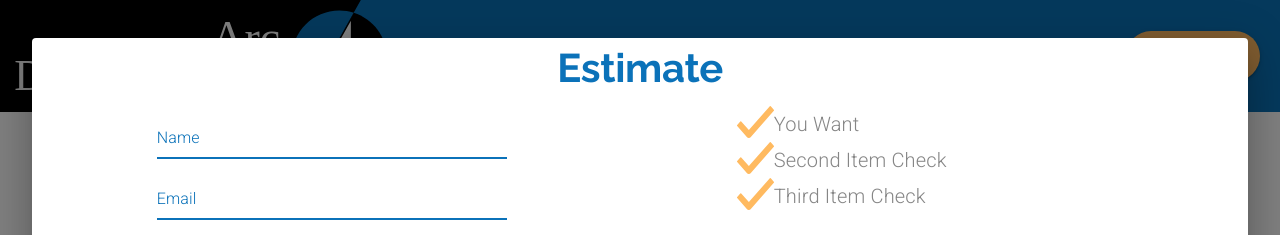
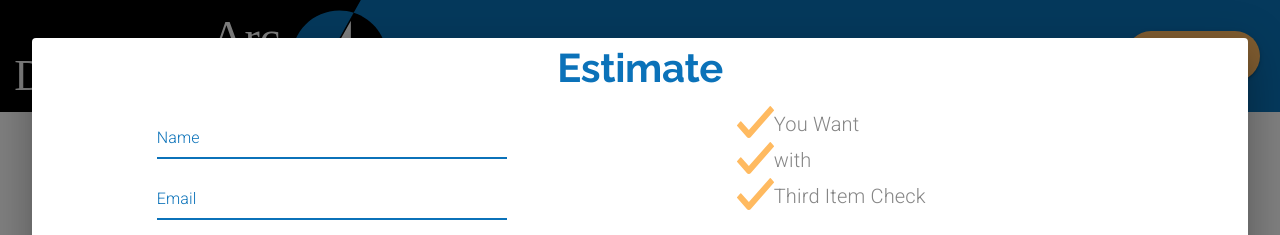
Before and after one commit to SepantaJoshani/Arc-Dev-Clone, a React (Create React App) app: page /estimate in a window 1280 px wide. Both pictures are taken after a click on the button "Get Estimate". Shown: the part 423-658 px from the top of the page. Built offline with nearby package versions, Linux system fonts and the light colour scheme.

Commit message:
displaying the second check conditionally with grammer logic

```diff
--- a/src/components/ui/Header.js
+++ b/src/components/ui/Header.js
@@ -128,7 +128,7 @@
    }
   },
   appbar:{
-    zIndex:theme.zIndex.modal + 1
+    zIndex:theme.zIndex.modal + 1,
   }
 }));
 
--- a/src/pages/Estimate.js
+++ b/src/pages/Estimate.js
@@ -177,13 +177,11 @@
 
   const dialogFirstCheckStatement = `for ${
     //if only web application is selected...
-    platforms.indexOf("Web Application") > -1 &&
-    platforms.length === 1
+    platforms.indexOf("Web Application") > -1 && platforms.length === 1
       ? //then finish sentence here
         "a Web Application."
       : //otherwise, if web application and another platform is selected...
-      platforms.indexOf("Web Application") > -1 &&
-        platforms.length === 2
+      platforms.indexOf("Web Application") > -1 && platforms.length === 2
       ? //then finish the sentence here
         `a Web Application and an ${platforms[1]}.`
       : //otherwise, if only one platform is selected which isn't web application...
@@ -199,7 +197,7 @@
       ? //then finish the sentence here
         "a Web Application, an iOS Application, and an Android Application."
       : null
-  }`
+  }`;
 
   const onChange = (event) => {
     let isValid;
@@ -261,9 +259,8 @@
   };
 
   const getPlatforms = () => {
+    let newPlatforms = [];
     if (questions.length > 2) {
-      let newPlatforms = [];
-
       questions
         .filter(
           (question) =>
@@ -275,6 +272,23 @@
         .map((option) => newPlatforms.push(option.title));
 
       setPlatforms(newPlatforms);
+    }
+  };
+  const getFeatures = () => {
+    if (questions.length > 2) {
+      let newFeatures = [];
+
+      questions
+        .filter(
+          (question) =>
+            question.title === "Which features do you expect to use?"
+        )
+        .map((question) => question.options.filter((option) => option.selected))
+        .map((option) =>
+          option.map((newFeature) => newFeatures.push(newFeature.title))
+        );
+
+      setFeatures(newFeatures);
     }
   };
 
@@ -415,6 +429,7 @@
               setIsDialogOpen(true);
               getTotal();
               getPlatforms();
+              getFeatures();
             }}
             variant="contained"
             className={classes.estimateButton}
@@ -516,8 +531,9 @@
                       <img src={check} alt="checkmark" />
                     </Grid>
                     <Grid item>
-                      <Typography variant="body1">You Want {service}
-                      {platforms.length>0 && dialogFirstCheckStatement}
+                      <Typography variant="body1">
+                        You Want {service}
+                        {platforms.length > 0 && dialogFirstCheckStatement}
                       </Typography>
                     </Grid>
                   </Grid>
@@ -526,7 +542,37 @@
                       <img src={check} alt="checkmark" />
                     </Grid>
                     <Grid item>
-                      <Typography variant="body1">Second Item Check</Typography>
+                      <Typography variant="body1">
+                        {"with "}
+                        {/* if we have features... */}
+                        {features.length > 0
+                          ? //...and there's only 1...
+                            features.length === 1
+                            ? //then end the sentence here
+                              `${features[0]}.`
+                            : //otherwise, if there are two features...
+                            features.length === 2
+                            ? //...then end the sentence here
+                              `${features[0]} and ${features[1]}.`
+                            : //otherwise, if there are three or more features...
+                              features
+                                //filter out the very last feature...
+                                .filter(
+                                  (feature, index) =>
+                                    index !== features.length - 1
+                                )
+                                //and for those features return their name...
+                                .map((feature, index) => (
+                                  <span key={index}>{`${feature}, `}</span>
+                                ))
+                          : null}
+                        {features.length > 0 &&
+                        features.length !== 1 &&
+                        features.length !== 2
+                          ? //...and then finally add the last feature with 'and' in front of it
+                            ` and ${features[features.length - 1]}.`
+                          : null}
+                      </Typography>
                     </Grid>
                   </Grid>
                   <Grid item container alignItems="center">
```
Also changed, not shown: src/components/ui/Layout.js (+10 -1 lines).
